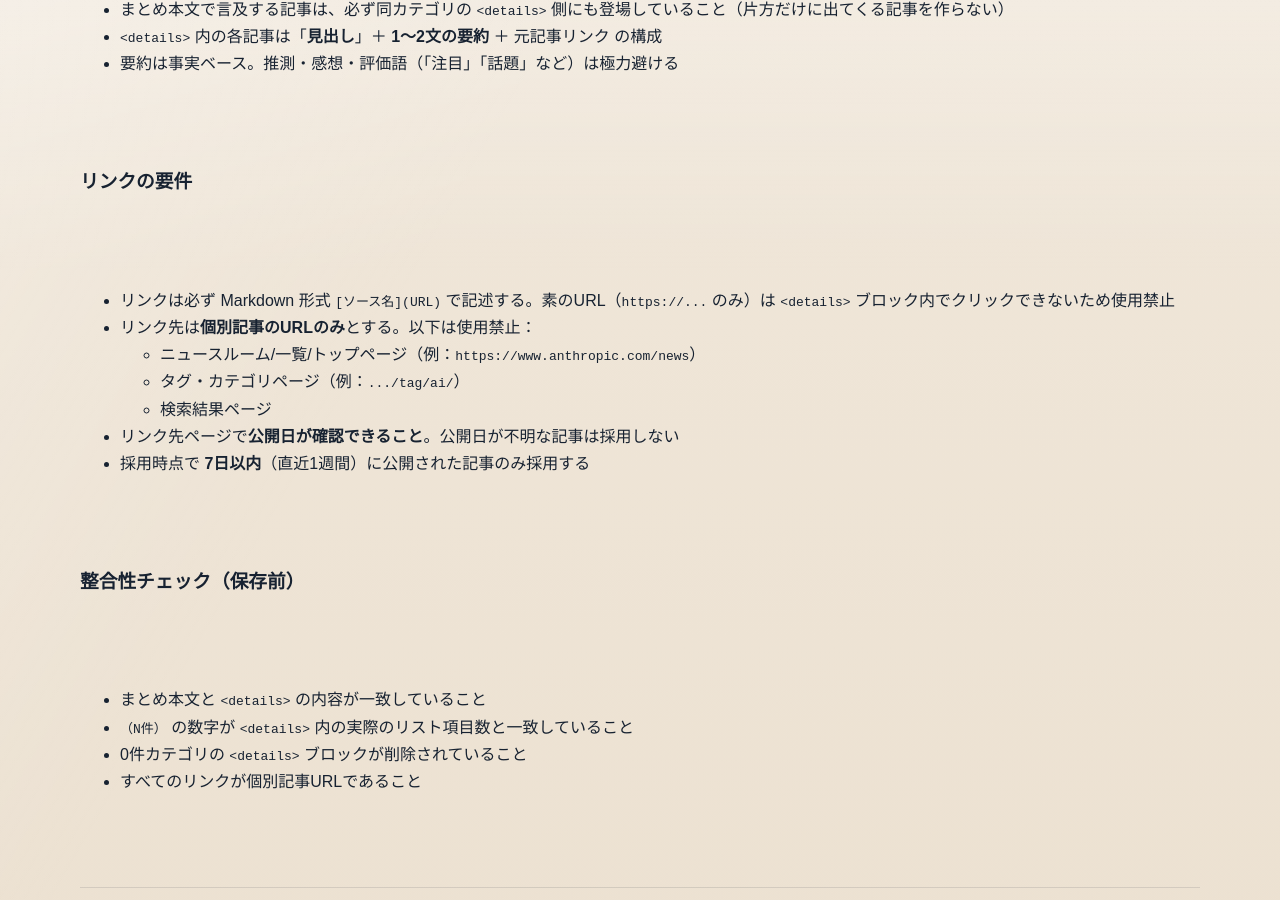
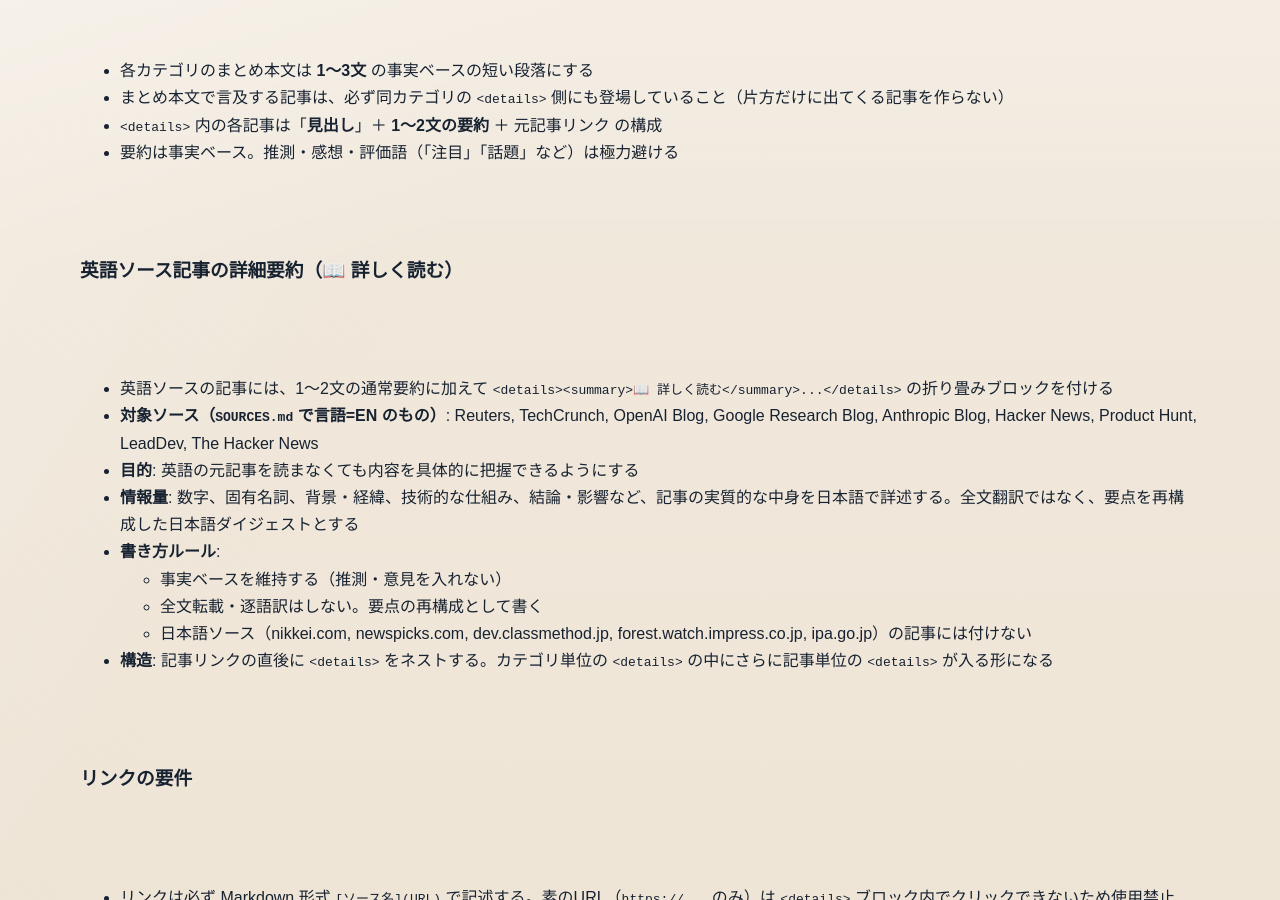
Before and after one commit to 500ban/briefings-daily-news, a Jekyll site: the page built from cowork/TEMPLATE.md, in a window 1280 px wide and 900 px high, scrolled down 3522 px. Built offline with Jekyll 4.4.1, drawn with Linux system fonts in a browser that asks for light colours; our own code applies the rules of GitHub Pages for plain Markdown files; some of the changed text lies outside the part shown.

Commit message:
テンプレートの修正

```diff
--- a/cowork/TEMPLATE.md
+++ b/cowork/TEMPLATE.md
@@ -34,13 +34,17 @@ layout: post
 <details markdown="block">
 <summary>📰 ビジネス・経済（N件）</summary>
 
-- **記事見出し**
+- **記事見出し（日本語ソース）**
   1〜2文の要約。
   → [ソース名](https://example.com/article-url)
 
-- **記事見出し**
+- **記事見出し（英語ソース）**
   1〜2文の要約。
   → [ソース名](https://example.com/article-url)
+  <details><summary>📖 詳しく読む</summary>
+  記事の具体的な内容を日本語で詳述する。数字・固有名詞・背景・経緯・結論など、
+  元記事を読まなくても内容を把握できるレベルの情報量で書く。
+  </details>
 
 </details>
 
@@ -111,6 +115,17 @@ layout: post
 - `<details>` 内の各記事は「**見出し**」＋ **1〜2文の要約** ＋ 元記事リンク の構成
 - 要約は事実ベース。推測・感想・評価語（「注目」「話題」など）は極力避ける
 
+### 英語ソース記事の詳細要約（📖 詳しく読む）
+- 英語ソースの記事には、1〜2文の通常要約に加えて `<details><summary>📖 詳しく読む</summary>...</details>` の折り畳みブロックを付ける
+- **対象ソース（`SOURCES.md` で言語=EN のもの）**: Reuters, TechCrunch, OpenAI Blog, Google Research Blog, Anthropic Blog, Hacker News, Product Hunt, LeadDev, The Hacker News
+- **目的**: 英語の元記事を読まなくても内容を具体的に把握できるようにする
+- **情報量**: 数字、固有名詞、背景・経緯、技術的な仕組み、結論・影響など、記事の実質的な中身を日本語で詳述する。全文翻訳ではなく、要点を再構成した日本語ダイジェストとする
+- **書き方ルール**:
+  - 事実ベースを維持する（推測・意見を入れない）
+  - 全文転載・逐語訳はしない。要点の再構成として書く
+  - 日本語ソース（nikkei.com, newspicks.com, dev.classmethod.jp, forest.watch.impress.co.jp, ipa.go.jp）の記事には付けない
+- **構造**: 記事リンクの直後に `<details>` をネストする。カテゴリ単位の `<details>` の中にさらに記事単位の `<details>` が入る形になる
+
 ### リンクの要件
 - リンクは必ず Markdown 形式 `[ソース名](URL)` で記述する。素のURL（`https://...` のみ）は `<details>` ブロック内でクリックできないため使用禁止
 - リンク先は**個別記事のURLのみ**とする。以下は使用禁止：
```
Also changed, not shown: CLAUDE.md (+2 -1 lines), 2 other files.
